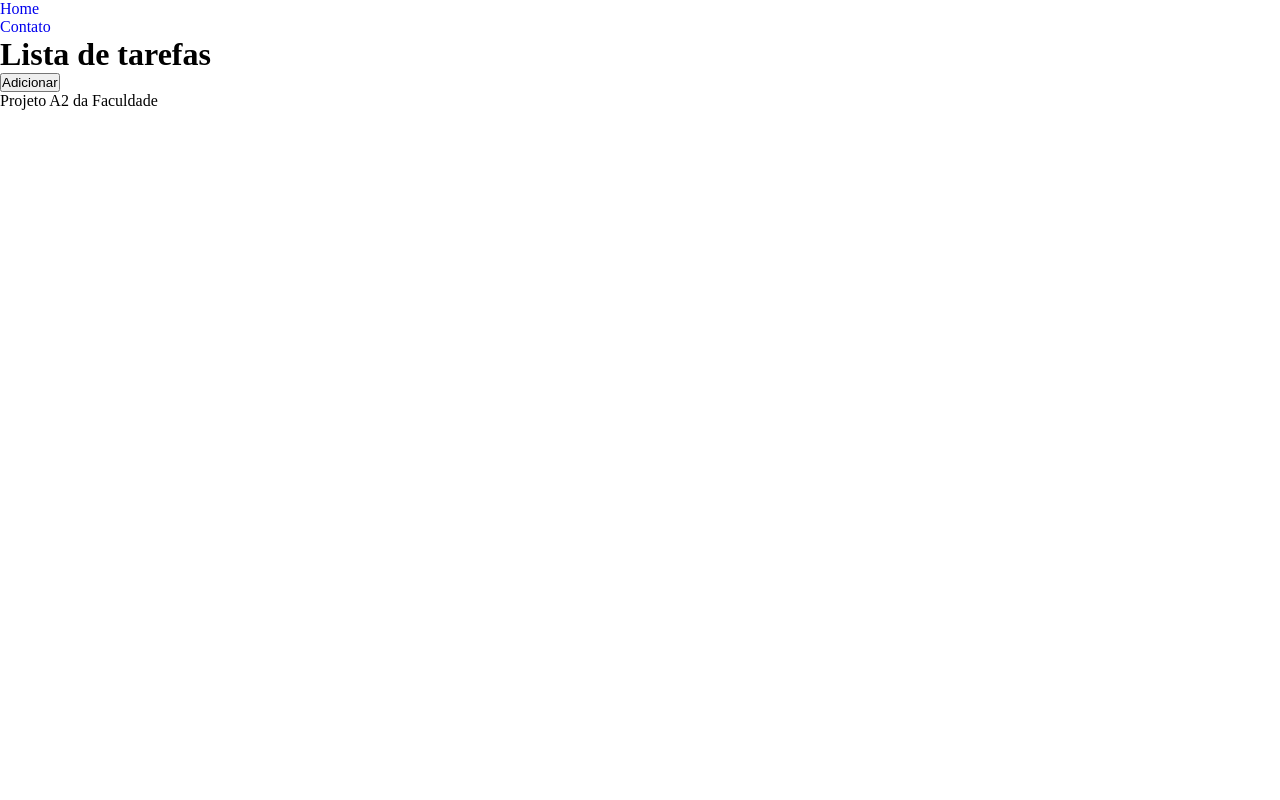
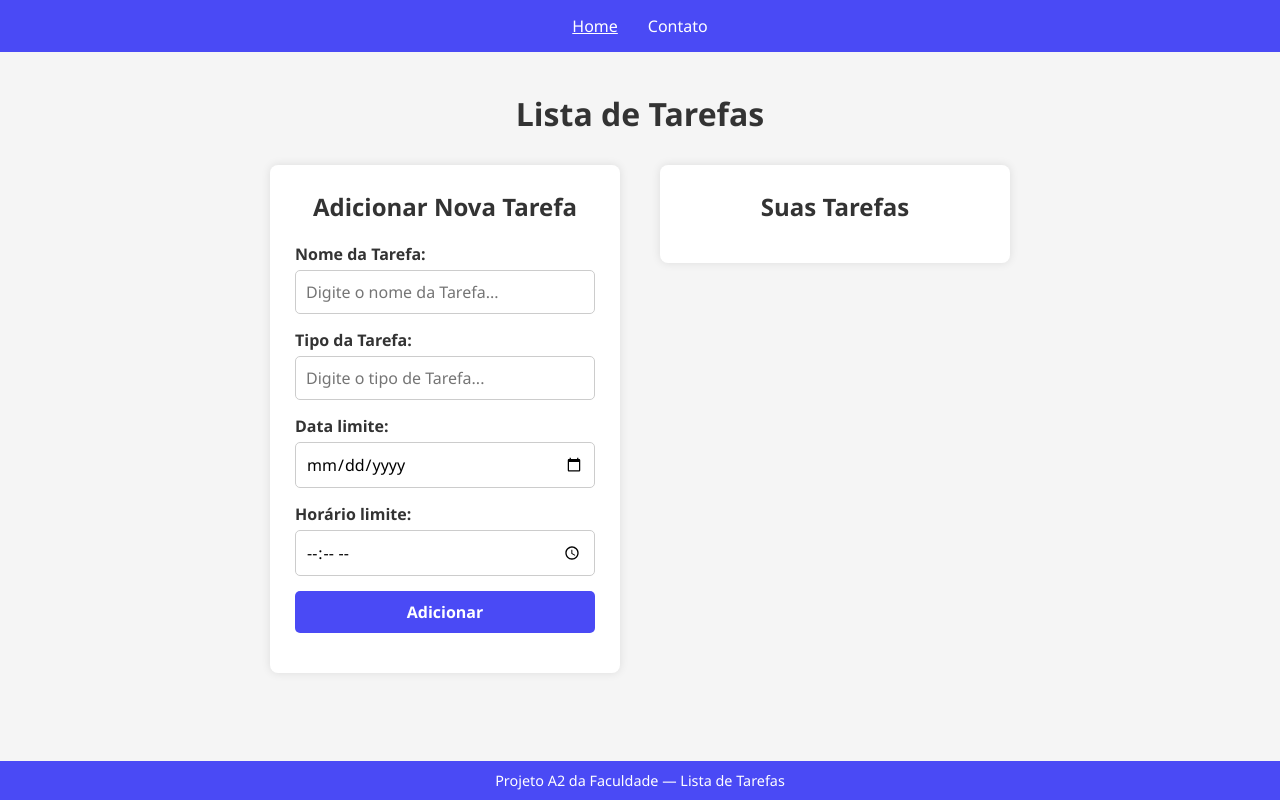
Before and after one commit to nathanSB685/ProjetoA2, a plain HTML site: page index.html in a window 1280 px wide. Drawn offline with Linux system fonts and the light colour scheme.

Commit message:
segundo commit

```diff
--- a/assets/css/style.css
+++ b/assets/css/style.css
@@ -1,6 +1,184 @@
+/* ======= RESET BÁSICO ======= */
 * {
-   padding: 0;
-   margin: 0;
-   text-decoration: none;
-   text-shadow: none;
+    margin: 0;
+    padding: 0;
+    box-sizing: border-box;
+    font-family: "Segoe UI", Arial, sans-serif;
 }
+
+/* ======= ESTILO GERAL ======= */
+body {
+    background-color: #f5f5f5;
+    color: #333;
+    display: flex;
+    flex-direction: column;
+    min-height: 100vh;
+}
+
+/* ======= CABEÇALHO ======= */
+header {
+    background-color: #4a4af5;
+    padding: 15px 0;
+}
+
+nav {
+    display: flex;
+    justify-content: center;
+    align-items: center;
+}
+
+nav ul {
+    display: flex;
+    list-style: none;
+    gap: 30px;
+}
+
+nav a {
+    color: white;
+    text-decoration: none;
+    font-weight: 500;
+    font-size: 1rem;
+    transition: 0.3s;
+}
+
+nav a:hover,
+nav a.active {
+    text-decoration: underline;
+}
+
+/* ======= CONTEÚDO PRINCIPAL ======= */
+main {
+    flex: 1;
+    padding: 40px 20px;
+    max-width: 1200px;
+    margin: 0 auto;
+}
+
+h1 {
+    text-align: center;
+    margin-bottom: 30px;
+    color: #333;
+}
+
+/* ======= LAYOUT DUAS COLUNAS ======= */
+.container {
+    display: flex;
+    justify-content: space-between;
+    align-items: flex-start;
+    gap: 40px;
+    flex-wrap: wrap;
+}
+
+/* ======= FORMULÁRIO (ESQUERDA) ======= */
+.form-section {
+    flex: 1;
+    min-width: 350px;
+    background-color: white;
+    padding: 25px;
+    border-radius: 8px;
+    box-shadow: 0 0 10px rgba(0,0,0,0.1);
+}
+
+.form-section h2 {
+    text-align: center;
+    margin-bottom: 20px;
+    color: #333;
+}
+
+label {
+    display: block;
+    font-weight: 600;
+    margin-bottom: 5px;
+}
+
+input, textarea, button {
+    width: 100%;
+    padding: 10px;
+    border-radius: 5px;
+    border: 1px solid #ccc;
+    font-size: 1rem;
+    margin-bottom: 15px;
+}
+
+input:focus, textarea:focus {
+    border-color: #4a4af5;
+    outline: none;
+}
+
+button {
+    background-color: #4a4af5;
+    color: white;
+    border: none;
+    font-weight: bold;
+    cursor: pointer;
+    transition: 0.3s;
+}
+
+button:hover {
+    background-color: #3333cc;
+}
+
+/* ======= LISTA DE TAREFAS (DIREITA) ======= */
+.task-list-section {
+    flex: 1;
+    min-width: 350px;
+    background-color: white;
+    padding: 25px;
+    border-radius: 8px;
+    box-shadow: 0 0 10px rgba(0,0,0,0.1);
+}
+
+.task-list-section h2 {
+    text-align: center;
+    margin-bottom: 15px;
+}
+
+#lista_tarefas {
+    list-style: none;
+    display: flex;
+    flex-direction: column;
+    gap: 10px;
+}
+
+.tarefa {
+    background-color: #f0f0ff;
+    border-left: 4px solid #4a4af5;
+    padding: 10px 15px;
+    border-radius: 5px;
+    transition: 0.2s;
+}
+
+.tarefa:hover {
+    background-color: #e4e4ff;
+}
+
+/* ======= RODAPÉ ======= */
+footer {
+    background-color: #4a4af5;
+    color: white;
+    text-align: center;
+    padding: 10px 0;
+    font-size: 0.9rem;
+}
+
+/* ======= RESPONSIVIDADE ======= */
+@media (max-width: 768px) {
+    .container {
+        flex-direction: column;
+        align-items: center;
+    }
+
+    .form-section, .task-list-section {
+        width: 100%;
+        max-width: 500px;
+    }
+
+    nav ul {
+        flex-direction: column;
+        gap: 10px;
+    }
+
+    h1 {
+        font-size: 1.6rem;
+    }
+}
--- a/index.html
+++ b/index.html
@@ -4,34 +4,55 @@
     <meta charset="UTF-8">
     <meta name="viewport" content="width=device-width, initial-scale=1.0">
     <title>Lista de Tarefas</title>
-    <link rel="stylesheet" href="/assets/css/style.css">
+    <link rel="stylesheet" href="assets/css/style.css">
 </head>
 <body>
     <header>
         <nav>
             <ul>
-                <li><a href="index.html">Home</a></li>
+                <li><a href="index.html" class="active">Home</a></li>
                 <li><a href="contato.html">Contato</a></li>
             </ul>
         </nav>
     </header>
+
     <main>
-        <h1>Lista de tarefas</h1>
-        <section>
-            <!--Section para adicionar a tarefa-->
-            <!--Aqui tem que ter inputs com nome da tarefa, tipo da tarefa, dia e horario-->
-            <!--Os inputs aqui tem que ter a tag required <input type="" id="" name="" placeholder="" required>-->
-            <!--Botão para adicionar a tarefa-->
-            <button onclick="criarTarefa()">Adicionar</button>
-        </section>
+        <h1>Lista de Tarefas</h1>
 
-        <section>
-            <!--Section para fazer a lista das tarefas e pesquisar por tag-->
-        </section>
+        <div class="container">
+            <!-- COLUNA ESQUERDA – FORMULÁRIO -->
+            <section class="form-section">
+                <h2>Adicionar Nova Tarefa</h2>
+
+                <label for="nome_tarefa">Nome da Tarefa:</label>
+                <input type="text" id="nome_tarefa" name="Nome" placeholder="Digite o nome da Tarefa..." required>
+
+                <label for="tipo_tarefa">Tipo da Tarefa:</label>
+                <input type="text" id="tipo_tarefa" name="Tipo" placeholder="Digite o tipo de Tarefa..." required>
+
+                <label for="dia_tarefa">Data limite:</label>
+                <input type="date" id="dia_tarefa" name="Dia" required>
+
+                <label for="horario_tarefa">Horário limite:</label>
+                <input type="time" id="horario_tarefa" name="horario" required>
+
+                <button onclick="criarTarefa()">Adicionar</button>
+            </section>
+
+            <!-- COLUNA DIREITA – LISTA DE TAREFAS -->
+            <section class="task-list-section">
+                <h2>Suas Tarefas</h2>
+                <ul id="lista_tarefas">
+                    <!-- Tarefas aparecerão aqui via JavaScript -->
+                </ul>
+            </section>
+        </div>
     </main>
 
+    <footer>
+        Projeto A2 da Faculdade — Lista de Tarefas
+    </footer>
+
     <script src="assets/js/script.js"></script>
-
-    <footer>Projeto A2 da Faculdade</footer>
 </body>
 </html>
```
Also changed, not shown: contato.html (+32 -1 lines).
